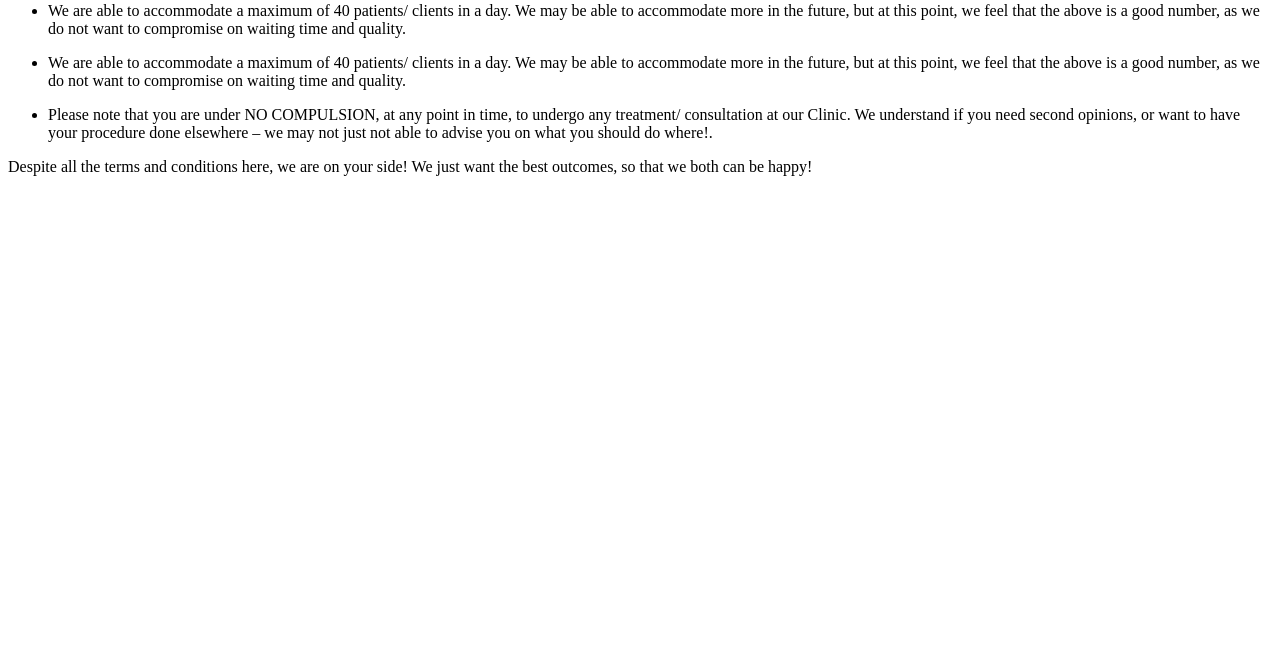
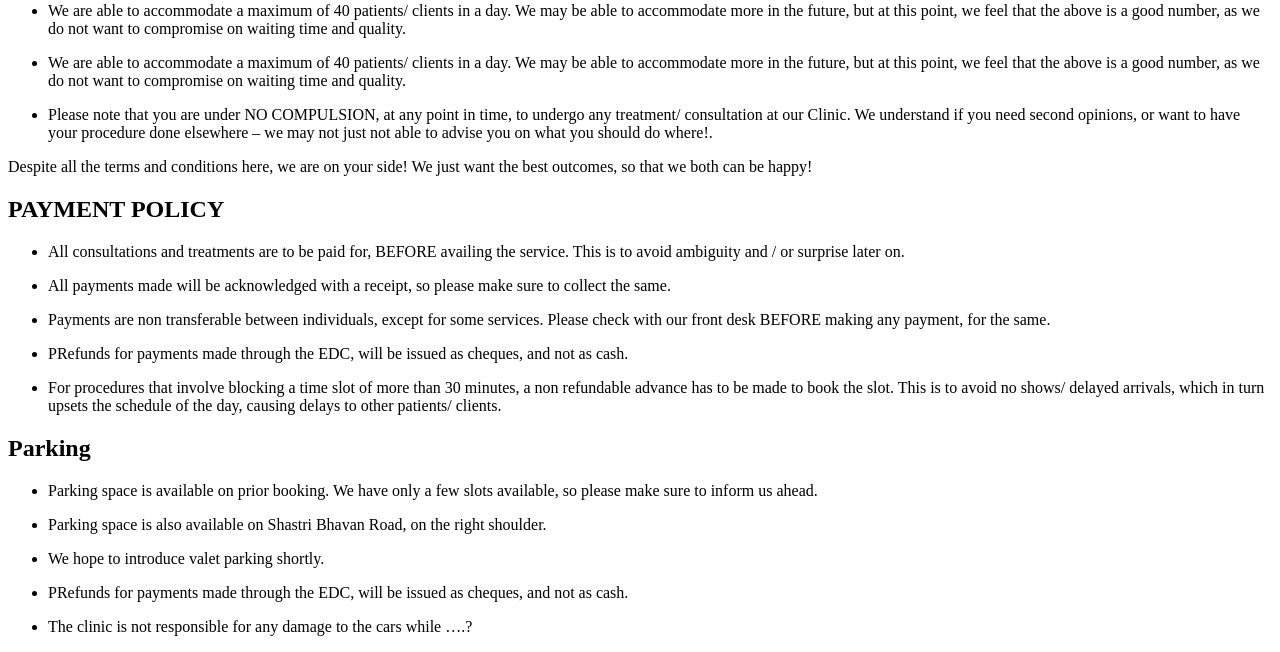
Before and after one commit to WohligTechnology/renita, a PHP site: page /views/content/term-condition.html in a window 1280 px wide. Shown: the part 684-1336 px from the top of the page. Before the commit the page ends 860 px from the top, so only its background shows below. Run offline with PHP 8.4, Linux system fonts and the light colour scheme.

Commit message:
done done done

```diff
--- a/sass/main.scss
+++ b/sass/main.scss
@@ -518,6 +518,9 @@ h4 {
 .pl20 {
     padding-left: 20px;
 }
+.paddl{
+  padding-left: 10px;
+}
 .data-content {
     a {
         color: $brand-primary;
--- a/views/content/about-us.html
+++ b/views/content/about-us.html
@@ -51,7 +51,7 @@
     <div class="mt30 pb30">
       <div class="text-center">
         <h4 class="color-primary font-semi">ALSO READ</h4>
-        <button type="button" name="button" class="outline-btn btn-padding2 f18" ui-sref="about-us">ABOUT US</button>
+        <button type="button" name="button" class="outline-btn btn-padding2 f18" ui-sref="team">TEAM</button>
         <button type="button" name="button" class="outline-btn btn-padding2 f18 gulp-m" ui-sref="doctor">DOCTOR</button>
         <button type="button" name="button" class="outline-btn btn-padding2 f18" ui-sref="team">TESTIMONIALS</button>
       </div>
--- a/views/content/term-condition.html
+++ b/views/content/term-condition.html
@@ -7,7 +7,7 @@
   <div class="container">
     <div class="row">
       <div class="data-content mt50 color-base pb20">
-        <ul class="padding0">
+        <ul class="pl20">
           <li>
             <p>	We try our best to treat your concern in the best possible way, based on our experience. It is very well possible that we succeed, but sometimes, it is also possible
       that we may not. While we strive to increase our success percentage, we are unable to offer any guarantee on any procedure/ service / consultation.</p>
@@ -54,6 +54,34 @@
         </ul>
         <p>Despite all the terms and conditions here, we are on your side! We just want the best outcomes, so that we both can be happy! </p>
       </div>
+      <div class="">
+          <h1 class="color-primary font-bold text-up margin0">PAYMENT POLICY</h1>
+
+          <div class="data-content color-base pb20">
+            <ul class="pl20">
+              <li><p>All consultations and treatments are to be paid for, BEFORE availing the service. This is to avoid ambiguity and / or surprise later on.</p> </li>
+              <li><p>All payments made will be acknowledged with a receipt, so please make sure to collect the same. </p></li>
+              <li><p>Payments are non transferable between individuals, except for some services. Please check with our front desk BEFORE making any payment, for the same.</p> </li>
+              <li><p>PRefunds for payments made through the EDC, will be issued as cheques, and not as cash. </p> </li>
+              <li><p>For procedures that involve blocking a time slot of more than 30 minutes, a non refundable advance has to be made to book the slot. This is to avoid no shows/
+          delayed arrivals, which in turn upsets the schedule of the day, causing delays to other patients/ clients.  </p></li>
+            </ul>
+          </div>
+      </div>
+      <div class="">
+          <h1 class="color-primary font-bold text-up margin0">Parking</h1>
+
+          <div class="data-content color-base pb20">
+            <ul class="pl20">
+              <li><p>Parking space is available on prior booking. We have only a few slots available, so please make sure to inform us ahead.</p> </li>
+              <li><p>Parking space is also available on Shastri Bhavan Road, on the right shoulder. </p></li>
+              <li><p>We hope to introduce valet parking shortly. </p> </li>
+              <li><p>PRefunds for payments made through the EDC, will be issued as cheques, and not as cash. </p> </li>
+              <li><p>The clinic is not responsible for any damage to the cars while ….?  </p></li>
+            </ul>
+          </div>
+      </div>
+
     </div>
   </div>
 </section>
```
